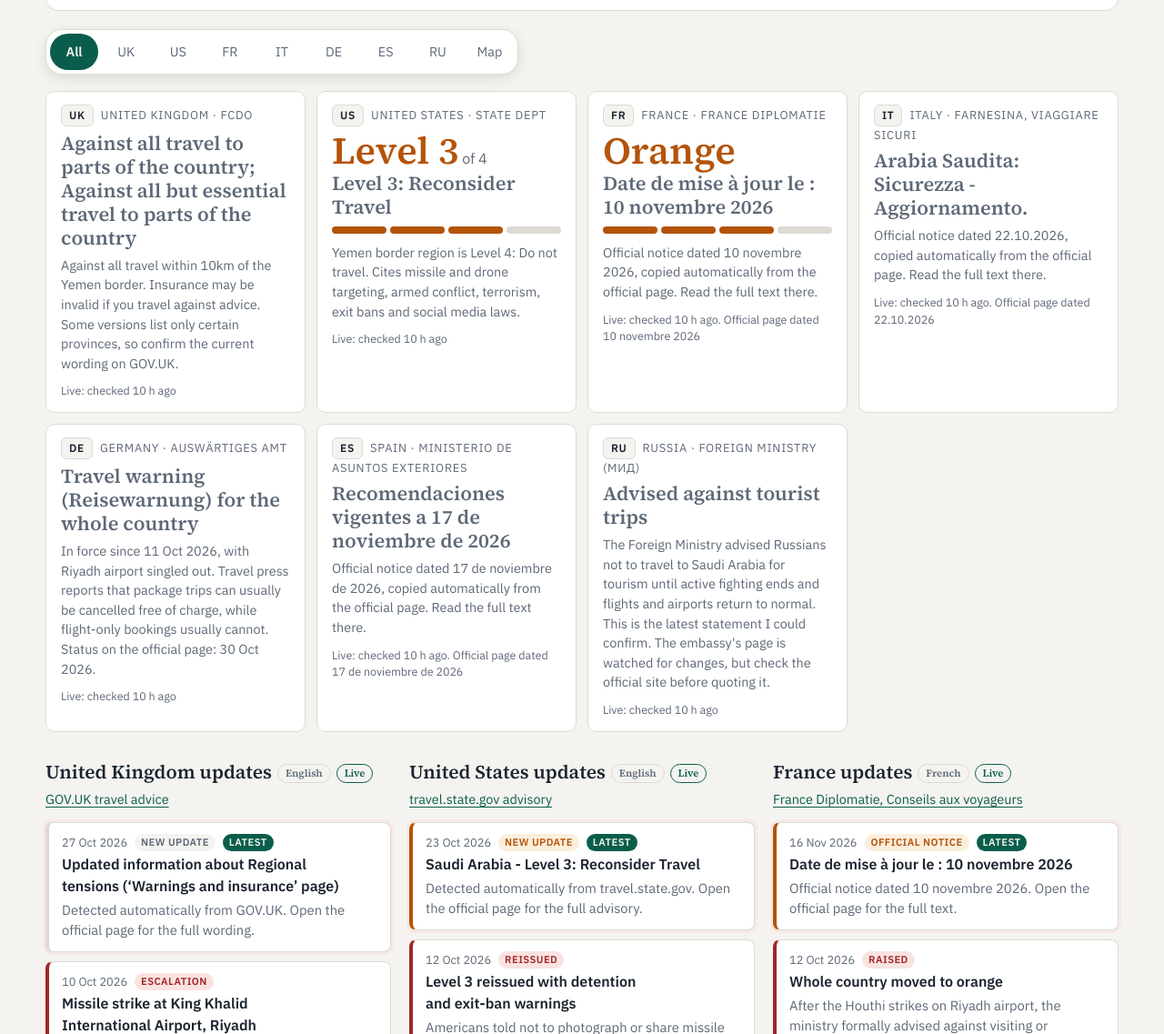
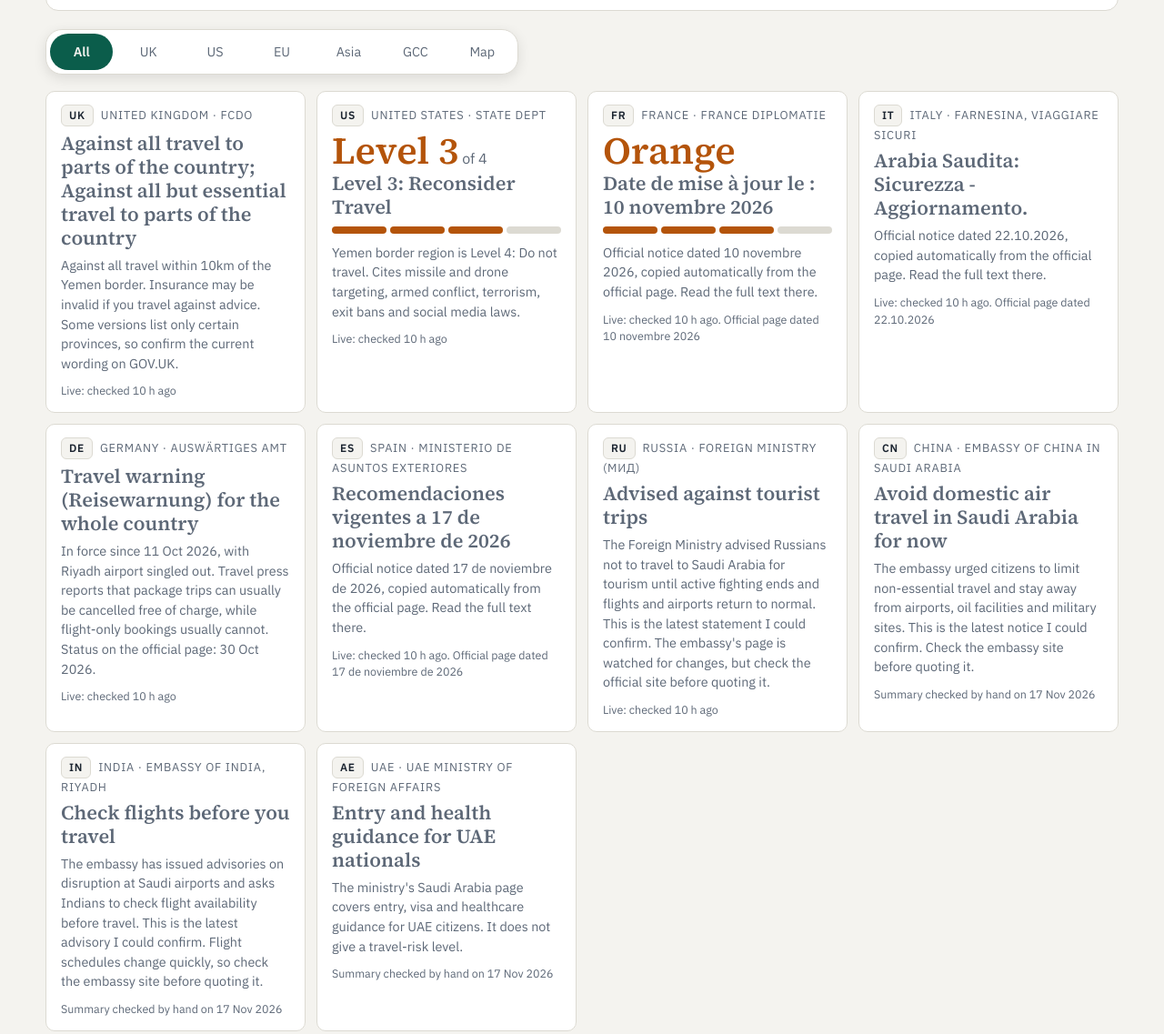
Before and after one commit to yazeedalzahrani/Travel-advisory-watch, a plain HTML site: page index.html in a window 1280 px wide. Shown: the part 213-1350 px from the top of the page at 91% size. Drawn offline with Linux system fonts and the light colour scheme.

Commit message:
Add EU, GCC and Asia groups: China, India and UAE; Russia moves to EU
Co-Authored-By: Claude Haiku 5.5 <noreply@anthropic.com>
Claude-Session: https://claude.ai/code/session_01XS48jYVRWaBmaWT7r3EcDZ

```diff
--- a/data.json
+++ b/data.json
@@ -60,7 +60,8 @@
      "text": "Against all travel to parts of the country (Yemen border). Travellers told to sign up for alerts and know where to shelter."
     }
    ],
-      "last_ok": "2026-11-17T02:54:57Z"
+   "last_ok": "2026-11-17T02:54:57Z",
+   "group": "UK"
   },
   {
    "id": "us",
@@ -126,7 +127,8 @@
      "text": "Non-emergency US government staff authorised to leave Saudi Arabia."
     }
    ],
-      "last_ok": "2026-11-17T02:54:57Z"
+   "last_ok": "2026-11-17T02:54:57Z",
+   "group": "US"
   },
   {
    "id": "fr",
@@ -183,7 +185,8 @@
     }
    ],
    "last_ok": "2026-11-17T02:54:58Z",
-      "page_date": "10 novembre 2026"
+   "page_date": "10 novembre 2026",
+   "group": "EU"
   },
   {
    "id": "it",
@@ -222,7 +225,8 @@
     }
    ],
    "last_ok": "2026-11-17T02:55:03Z",
-      "page_date": "22.10.2026"
+   "page_date": "22.10.2026",
+   "group": "EU"
   },
   {
    "id": "de",
@@ -283,7 +287,8 @@
     }
    ],
    "public_updated_at": "2026-11-09T13:37:35+00:00",
-      "last_ok": "2026-11-17T02:55:11Z"
+   "last_ok": "2026-11-17T02:55:11Z",
+   "group": "EU"
   },
   {
    "id": "es",
@@ -339,7 +344,8 @@
     }
    ],
    "last_ok": "2026-11-17T02:55:06Z",
-      "page_date": "17 de noviembre de 2026"
+   "page_date": "17 de noviembre de 2026",
+   "group": "EU"
   },
   {
    "id": "ru",
@@ -363,7 +369,72 @@
      "text": "Russians were urged to refrain from tourist trips to the UAE, Kuwait, Bahrain, Qatar, Oman and Saudi Arabia until active fighting ends and flights and airports return to normal."
     }
    ],
-      "last_ok": "2026-11-17T02:55:08Z"
+   "last_ok": "2026-11-17T02:55:08Z",
+   "group": "EU"
+  },
+  {
+   "id": "cn",
+   "code": "CN",
+   "name": "China",
+   "group": "Asia",
+   "authority": "Embassy of China in Saudi Arabia",
+   "lang": "Chinese",
+   "mode": "manual",
+   "verified": "2026-11-17",
+   "url": "http://sa.china-embassy.gov.cn",
+   "link_label": "Chinese Embassy in Saudi Arabia (sa.china-embassy.gov.cn)",
+   "headline": "Avoid domestic air travel in Saudi Arabia for now",
+   "detail": "The embassy urged citizens to limit non-essential travel and stay away from airports, oil facilities and military sites. This is the latest notice I could confirm. Check the embassy site before quoting it.",
+   "public_updated_at": null,
+   "history": [
+    {
+     "date": "2026-10-22",
+     "kind": "crit",
+     "tag": "Advised",
+     "title": "Embassy urges avoiding domestic flights",
+     "text": "Citizens were urged to avoid domestic air travel in Saudi Arabia after repeated attacks on airports and key infrastructure."
+    }
+   ]
+  },
+  {
+   "id": "in",
+   "code": "IN",
+   "name": "India",
+   "group": "Asia",
+   "authority": "Embassy of India, Riyadh",
+   "lang": "English",
+   "mode": "manual",
+   "verified": "2026-11-17",
+   "url": "https://www.eoiriyadh.gov.in/",
+   "link_label": "Embassy of India, Riyadh (eoiriyadh.gov.in)",
+   "headline": "Check flights before you travel",
+   "detail": "The embassy has issued advisories on disruption at Saudi airports and asks Indians to check flight availability before travel. This is the latest advisory I could confirm. Flight schedules change quickly, so check the embassy site before quoting it.",
+   "public_updated_at": null,
+   "history": [
+    {
+     "date": "2026-10-16",
+     "kind": "warn",
+     "tag": "Advisory",
+     "title": "Advisory on airport disruption",
+     "text": "Indians planning travel to Saudi Arabia, including for Umrah, were told to take account of ongoing disruption at Saudi airports and possible cancellations."
+    }
+   ]
+  },
+  {
+   "id": "ae",
+   "code": "AE",
+   "name": "UAE",
+   "group": "GCC",
+   "authority": "UAE Ministry of Foreign Affairs",
+   "lang": "Arabic / English",
+   "mode": "manual",
+   "verified": "2026-11-17",
+   "url": "https://www.mofa.gov.ae/en/travel-updates?Code=SAU",
+   "link_label": "UAE Ministry of Foreign Affairs, Saudi Arabia travel page",
+   "headline": "Entry and health guidance for UAE nationals",
+   "detail": "The ministry's Saudi Arabia page covers entry, visa and healthcare guidance for UAE citizens. It does not give a travel-risk level.",
+   "public_updated_at": null,
+   "history": []
   }
  ],
  "map": {
--- a/index.html
+++ b/index.html
@@ -456,21 +456,26 @@ li.latest { animation-name: slidein, glow; animation-duration: .55s, 2.6s; anima
     var seg = document.getElementById("seg");
     d.countries.forEach(function (c, i) {
       status.appendChild(tile(c, i));
+      status.lastChild.dataset.group = c.group || c.code;
       cols.appendChild(column(c));
+      cols.lastChild.dataset.group = c.group || c.code;
     });
+    // Group buttons, in the order the groups first appear in the data
+    var groupIds = [];
+    d.countries.forEach(function (c) { var g = c.group || c.code; if (groupIds.indexOf(g) < 0) groupIds.push(g); });
     function select(id, scroll) {
       var isMap = id === "map";
       var mapEl = document.getElementById("mapcard");
       var statusEl = document.getElementById("status");
       seg.querySelectorAll("button").forEach(function (x) { x.setAttribute("aria-pressed", x.dataset.id === id ? "true" : "false"); });
       document.querySelectorAll("#status .tile, #cols .col").forEach(function (n) {
-        n.hidden = isMap || !(id === "all" || n.dataset.id === id);
+        n.hidden = isMap || !(id === "all" || n.dataset.group === id);
       });
       mapEl.hidden = !isMap;
       cols.classList.toggle("single", id !== "all" && !isMap);
       if (scroll) (isMap ? mapEl : statusEl).scrollIntoView({ behavior: reduce ? "auto" : "smooth", block: "start" });
     }
-    var opts = [{ id: "all", label: "All" }].concat(d.countries.map(function (c) { return { id: c.id, label: c.code }; })).concat([{ id: "map", label: "Map" }]);
+    var opts = [{ id: "all", label: "All" }].concat(groupIds.map(function (g) { return { id: g, label: g }; })).concat([{ id: "map", label: "Map" }]);
     opts.forEach(function (o, i) {
       var b = el("button", "", o.label);
       b.type = "button"; b.dataset.id = o.id;
@@ -481,8 +486,8 @@ li.latest { animation-name: slidein, glow; animation-duration: .55s, 2.6s; anima
     status.querySelectorAll(".tile").forEach(function (tl) {
       tl.tabIndex = 0; tl.setAttribute("role", "button");
       tl.setAttribute("aria-label", "Show " + tl.dataset.id.toUpperCase() + " updates");
-      tl.addEventListener("click", function () { select(tl.dataset.id, true); });
-      tl.addEventListener("keydown", function (e) { if (e.key === "Enter" || e.key === " ") { e.preventDefault(); select(tl.dataset.id, true); } });
+      tl.addEventListener("click", function () { select(tl.dataset.group, true); });
+      tl.addEventListener("keydown", function (e) { if (e.key === "Enter" || e.key === " ") { e.preventDefault(); select(tl.dataset.group, true); } });
     });
     var t = new Date(d.checked_at);
     document.getElementById("asof").textContent = "Last checked " + fmt(d.checked_at) + ", " +
```
Lines whose indentation alone changed are shown as unchanged.
